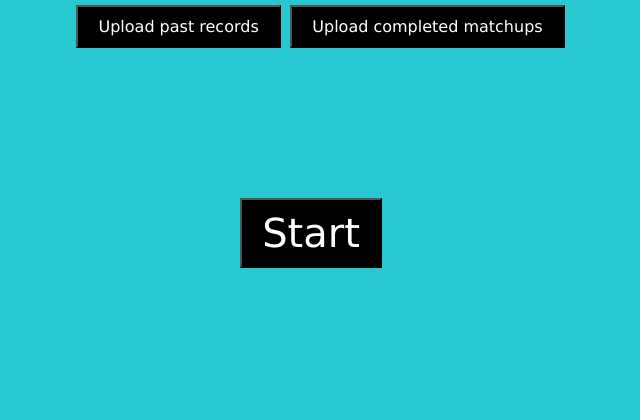
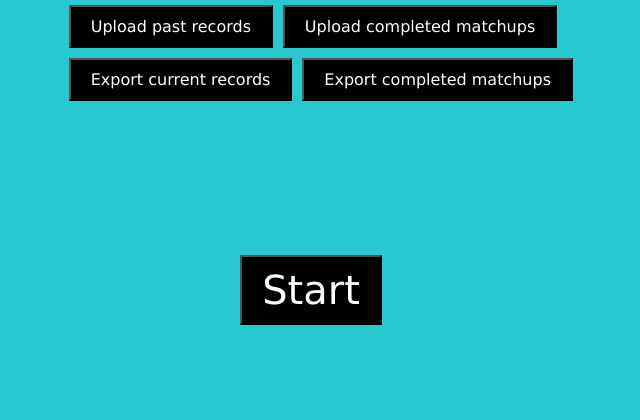
Before and after one commit to 18maherc/playlist-ranking, a Flask app: page /game in a window 1280 px wide. Shown: the top 420 px of the page, without its empty margins (329-969 px from the left). Run offline with Flask 2, Linux system fonts and the light colour scheme.

Commit message:
export functionality

```diff
--- a/app.py
+++ b/app.py
@@ -1,6 +1,7 @@
-from flask import Flask, render_template, request, redirect, url_for, jsonify
+from flask import Flask, render_template, request, redirect, url_for, jsonify, Response
 import webbrowser
 import os
+import io
 import playlist_manager
 import record_manager
 import game_manager
@@ -66,6 +67,23 @@ def upload_matchups():
         return 'Invalid file type. Please upload a JSON file.'
 
 
+@app.route('/export-file', methods=['GET'])
+def export_file():
+    selection = request.args.get('selection')
+    if selection == 'records':
+        export_file = records.export_records()
+    elif selection == 'matchups':
+        export_file = records.export_matchups()
+    else:
+        return jsonify({'error': 'Invalid export type'}), 400
+
+    buffer = io.BytesIO()
+    buffer.write(export_file.encode('utf-8'))
+    buffer.seek(0)
+
+    return Response(buffer, mimetype='application/json', headers={'Content-Disposition': f'attachment;filename={selection}.json'})
+
+
 @app.route('/create-matchup', methods=['POST'])
 def create_matchup():
     matchup = playlist.get_matchup()
--- a/static/styles.css
+++ b/static/styles.css
@@ -93,13 +93,13 @@ footer {
     background-color: var(--std-btn-hover-color);
 }
 
-.supplement-btns {
+.supplement-btns, .export-btns {
     display: flex;
     flex-direction: row;
     align-items: center;
 }
 
-.upload-supp-btn {
+.upload-supp-btn, .export-btn {
     display: flex;
     padding: var(--std-btn-padding);
     font-family: var(--std-btn-font);
--- a/templates/game.html
+++ b/templates/game.html
@@ -38,6 +38,10 @@
 		const formID = input.getAttribute("data-form-id");
 		document.getElementById(formID).submit();
 	}
+	function exportFile(exportSelection) {
+		const url = `/export-file?selection=${exportSelection}`;
+		window.location.href = url;
+	}
 </script>
 <div class="supplement-btns">
 	<form id="uploadRecords" action="/upload-records" method="post" enctype="multipart/form-data" style="display: none">
@@ -65,6 +69,10 @@
 		Upload completed matchups
 	</button>
 </div>
+<div class="export-btns">
+	<button class="export-btn" onclick="exportFile('records')">Export current records</button>
+	<button class="export-btn" onclick="exportFile('matchups')">Export completed matchups</button>
+</div>
 {% endblock %}
 <!-- prettier-ignore -->
 {% block content %}
```
Also changed, not shown: record_manager.py (+9 -3 lines).
